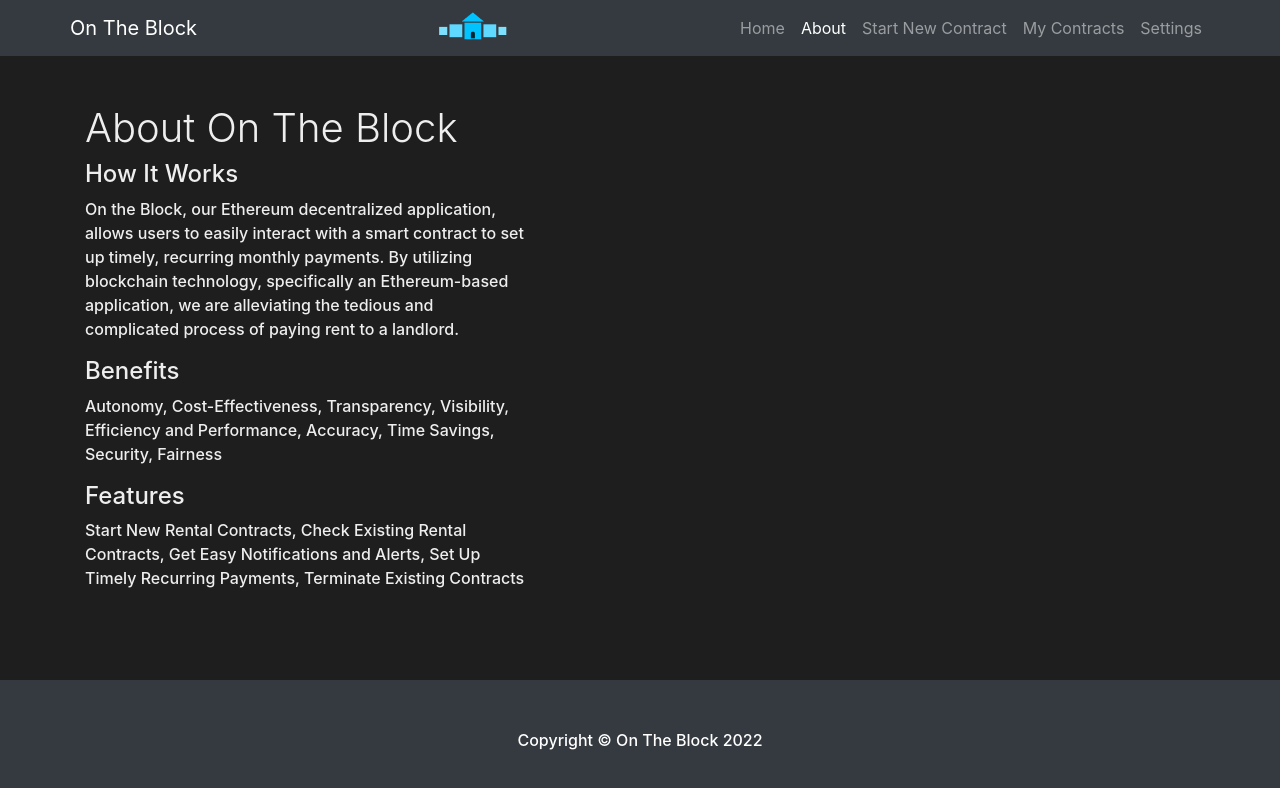
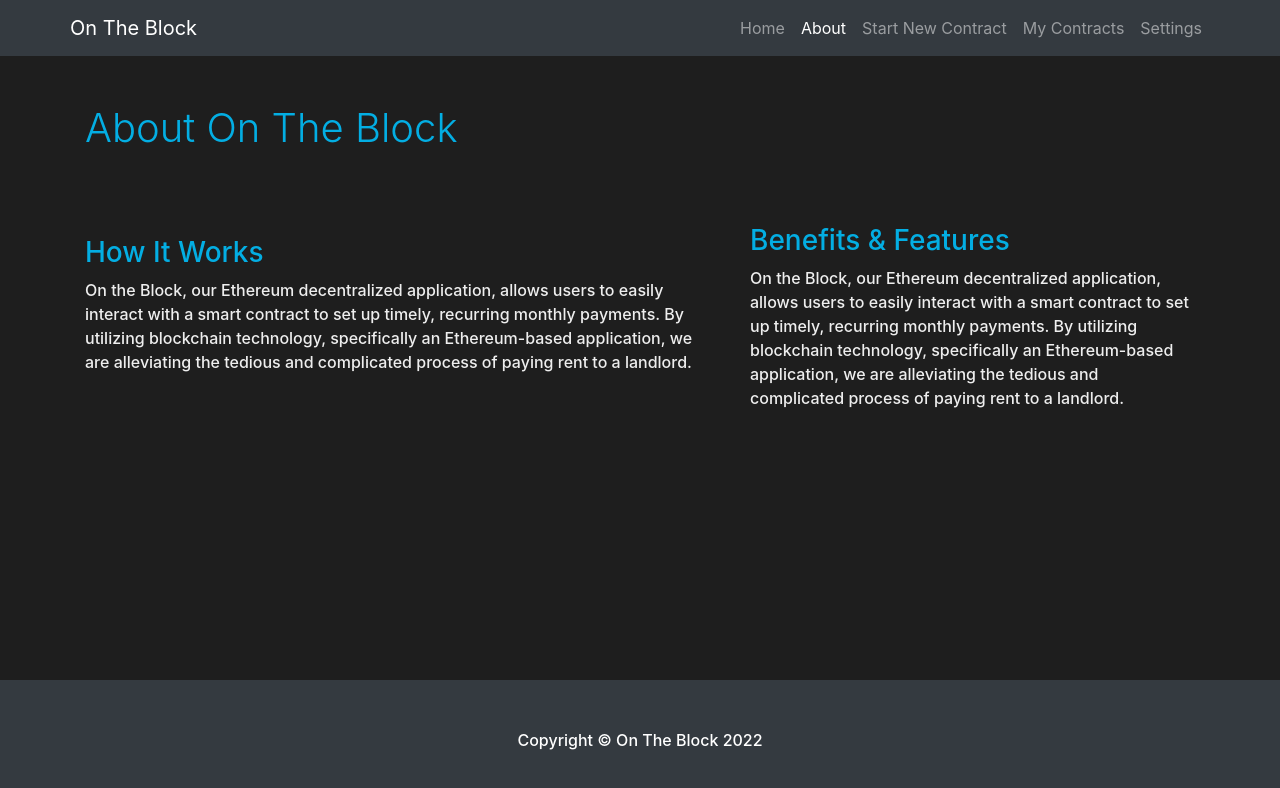
Before and after one commit to katiebramlett/on-the-block, a React (Create React App) app in the folder client/: page /about in a window 1280 px wide. Shown: the top 788 px of the page. Built offline with nearby package versions, Linux system fonts and the light colour scheme.

Commit message:
CSS styling/updates

```diff
--- a/client/src/assets/NewContract.css
+++ b/client/src/assets/NewContract.css
@@ -23,8 +23,8 @@
     box-shadow: #00c3ffe0;
 }*/
 
-form h1 {
-    color: var(--white);
+h1 {
+    color: var(--blue);
     font-weight: 500;
 }
 
--- a/client/src/assets/test.css
+++ b/client/src/assets/test.css
@@ -5,7 +5,12 @@
 }
 
 h1 {
-    color: var(--white);
+    color: var(--blue);
+    font-weight: 500;
+}
+
+h3 {
+    color: var(--blue);
     font-weight: 500;
 }
 
@@ -23,3 +28,12 @@ p {
     color: var(--white);
     font-weight: 500;
 }
+
+label {
+    color: var(--white);
+    font-weight: 500;
+}
+
+b {
+    color: var(--blue);
+}
--- a/client/src/components/About.jsx
+++ b/client/src/components/About.jsx
@@ -1,7 +1,11 @@
 import React from "react";
+import "../assets/test.css"
+
+import img from '../assets/logo.png';
 
 function About() {
   return (
+    /*
     <div className="contracts">
       <div class="container">
         <div class="row align-items-center my-5">
@@ -23,6 +27,29 @@ function About() {
         </div>
       </div>
     </div>
+    */
+
+    <div className="home">
+      <div class="container">
+        <br></br><br></br>
+        <h1 class="font-weight-light">About On The Block</h1>
+        <div class="row align-items-center my-5">
+          <div class="col-lg-7">
+            <h3>How It Works</h3>
+            <p>
+              On the Block, our Ethereum decentralized application, allows users to easily interact with a smart contract to set up timely, recurring monthly payments. By utilizing blockchain technology, specifically an Ethereum-based application, we are alleviating the tedious and complicated process of paying rent to a landlord.
+            </p>
+          </div>
+          <div class="col-lg-5">
+            <br></br>
+            <h3>Benefits & Features</h3>
+            <p>
+              On the Block, our Ethereum decentralized application, allows users to easily interact with a smart contract to set up timely, recurring monthly payments. By utilizing blockchain technology, specifically an Ethereum-based application, we are alleviating the tedious and complicated process of paying rent to a landlord.
+            </p>
+          </div>
+        </div>
+      </div>
+    </div>
   );
 }
 
--- a/client/src/components/Contracts.jsx
+++ b/client/src/components/Contracts.jsx
@@ -9,12 +9,8 @@ function Contracts() {
             <h1 class="font-weight-light">My Contracts</h1>
             <br></br>
             <h5>Current Contracts</h5>
-            <p>
-            </p>
             <br></br>
             <h5>Previous Contracts</h5>
-            <p>
-            </p>
           </div>
         </div>
       </div>
--- a/client/src/components/Home.jsx
+++ b/client/src/components/Home.jsx
@@ -19,10 +19,11 @@ function Home() {
           </div>
           <div class="col-lg-5">
             <h1 class="font-weight-light">On The Block</h1>
+            <br></br>
+            <h4>Get <b>SMART</b> with your rental contracts.</h4>
+            <br></br>
             <p>
-              Get <b>SMART</b> with your rental contracts.
-              <br></br><br></br>
-              On the Block, our Ethereum-based decentralized application, is a streamlined payment portal which can be used to set up timely, recurring rental payments.
+              <b>On The Block</b>, our Ethereum-based decentralized application, is a streamlined payment portal which can be used to set up timely, recurring rental payments.
             </p>
           </div>
         </div>
--- a/client/src/components/Navigation.jsx
+++ b/client/src/components/Navigation.jsx
@@ -10,13 +10,6 @@ function Navigation() {
           <NavLink className="navbar-brand" to="/">
             On The Block
           </NavLink>
-          <img
-              class="img-fluid rounded mb-4 mb-lg-0"
-              src={img}
-              alt=""
-              width="70"
-              height="42"
-            />
           <div>
             <ul className="navbar-nav ml-auto">
               <li className="nav-item">
--- a/client/src/components/NewContract.jsx
+++ b/client/src/components/NewContract.jsx
@@ -87,14 +87,12 @@ class NewContract extends Component {
             <div class="row align-items-center my-5">
               <div class="col-lg-5">
                 <h1 class="font-weight-light">Start New Contract</h1>
-                <p>
-                  Start a New Rental Contract
-                </p>
+                <br></br>
                 <input type="text" placeholder="Landlord Account Number" name="l_account_num" onChange={this.handleInputChange}></input><br></br>
                 <br></br>
                 <input type="text" placeholder="Tenant Account Number" name="t_account_num" onChange={this.handleInputChange}></input><br></br>
                 <br></br>
-                <input type="text" placeholder="Monthly Amount" name="monthly_amount" onChange={this.handleInputChange}></input><br></br>
+                <input type="text" placeholder="Monthly Amount (in ETH)" name="monthly_amount" onChange={this.handleInputChange}></input><br></br>
                 <br></br>
                 <input type="text" placeholder="Number of Months" name="num_months" onChange={this.handleInputChange}></input><br></br>
                 <br></br>
--- a/client/src/components/Settings.jsx
+++ b/client/src/components/Settings.jsx
@@ -7,12 +7,11 @@ function Settings() {
         <div class="row align-items-center my-5">
           <div class="col-lg-5">
             <h1 class="font-weight-light">Settings</h1>
-            <p>
-              Name: <br></br>
-              Username: <br></br>
-              Password: **** <br></br>
-              Wallets: **** <br></br>
-            </p>
+            <br></br>
+            <label for="fname">First Name:</label><br></br>
+            <label for="fname">Last Name:</label><br></br>
+            <label for="fname">Username:</label><br></br>
+            <label for="fname">Password:</label><br></br>
           </div>
         </div>
       </div>
```
